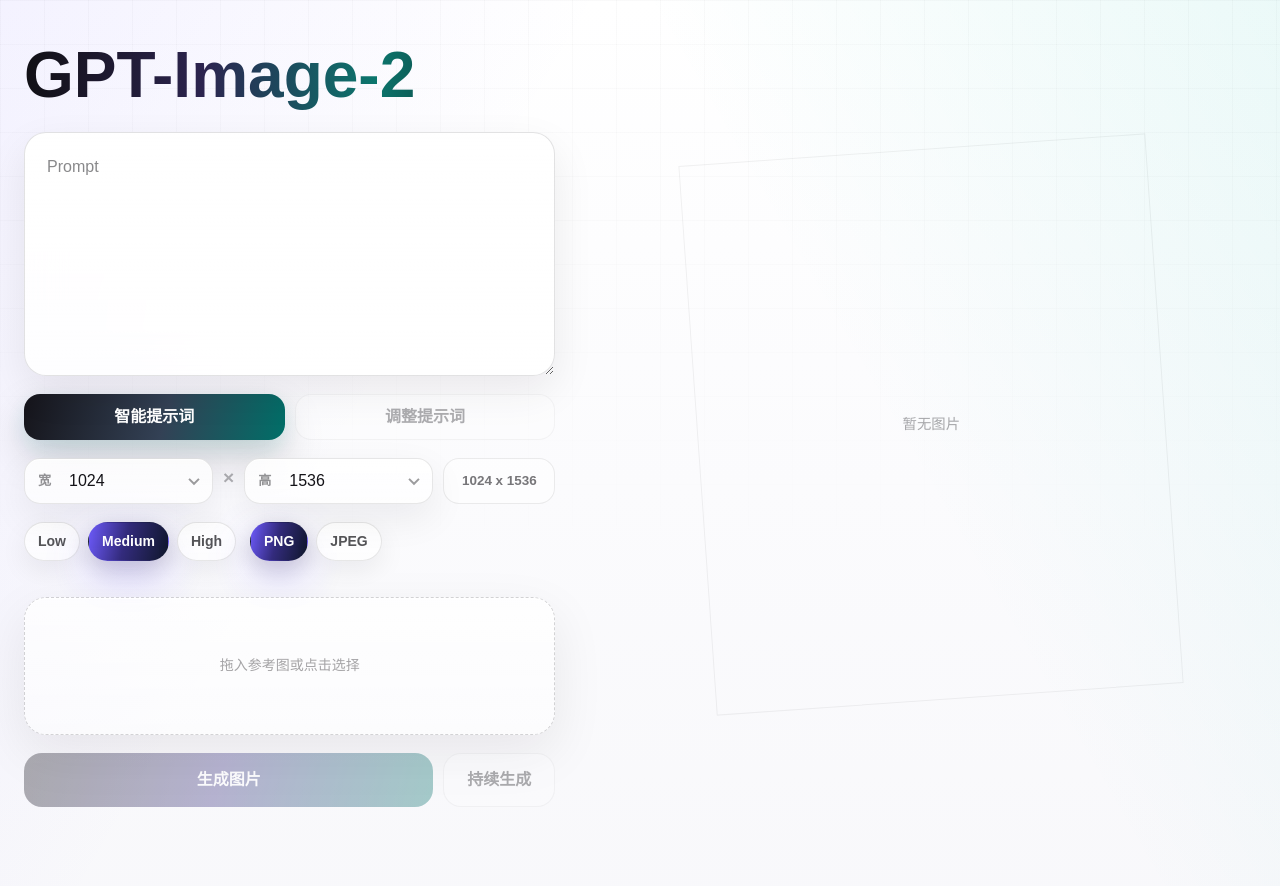
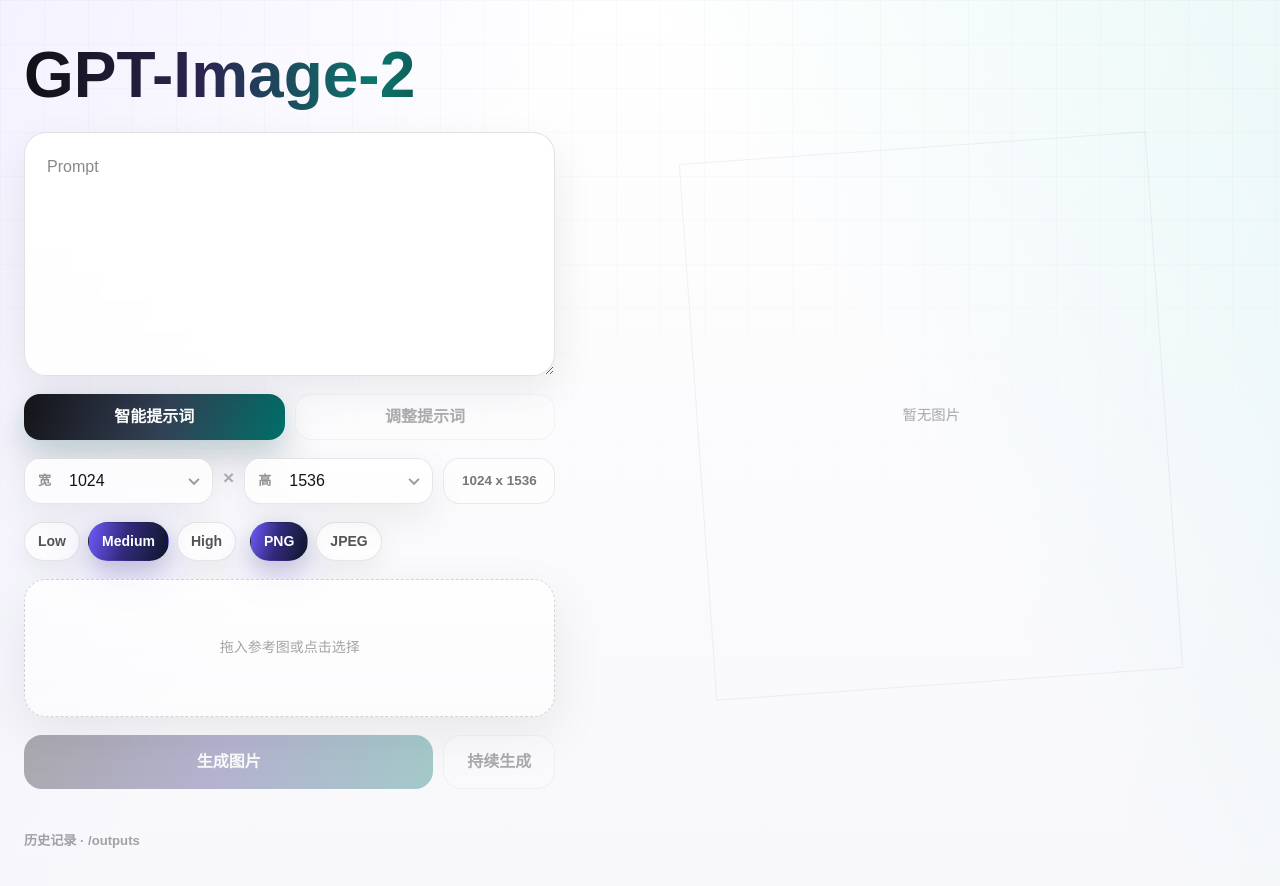
Before and after one commit to exobrain-alpha/gpt-image-2, a Next.js app: page / in a window 1280 px wide. Shown: the top 886 px of the page. Built offline with nearby package versions, Linux system fonts and the light colour scheme.

Commit message:
feat: 添加输出目录配置功能并更新相关组件

```diff
--- a/app/api/generate/route.ts
+++ b/app/api/generate/route.ts
@@ -9,6 +9,7 @@
   isValidImageSize,
   type GenerateImageRequest,
 } from "@/lib/image-options";
+import { getOutputDirectory } from "@/lib/output-directory";
 
 export const runtime = "nodejs";
 export const maxDuration = 60;
@@ -60,7 +61,7 @@
 
 const defaultApiVersion = "2025-04-01-preview";
 const defaultDeployment = "gpt-image-2";
-const outputDirectory = path.join(process.cwd(), "outputs");
+const outputDirectory = getOutputDirectory();
 const maxReferenceImageBytes = 25 * 1024 * 1024;
 
 export async function POST(request: Request) {
--- a/app/api/outputs/[fileName]/route.ts
+++ b/app/api/outputs/[fileName]/route.ts
@@ -1,10 +1,11 @@
 import { readFile } from "node:fs/promises";
 import path from "node:path";
 import { NextResponse } from "next/server";
+import { getOutputDirectory } from "@/lib/output-directory";
 
 export const runtime = "nodejs";
 
-const outputDirectory = path.join(process.cwd(), "outputs");
+const outputDirectory = getOutputDirectory();
 const contentTypes: Record<string, string> = {
   ".jpeg": "image/jpeg",
   ".jpg": "image/jpeg",
--- a/app/components/image-workbench.tsx
+++ b/app/components/image-workbench.tsx
@@ -43,7 +43,11 @@
   mode: "create" | "adjust";
 };
 
-export function ImageWorkbench() {
+export function ImageWorkbench({
+  outputDirectory,
+}: {
+  outputDirectory: string;
+}) {
   const promptPanelRef = useRef<HTMLElement | null>(null);
   const [promptPanelHeight, setPromptPanelHeight] = useState(0);
 
@@ -75,7 +79,7 @@
             <PromptPanel panelRef={promptPanelRef} />
             <PreviewPanel promptPanelHeight={promptPanelHeight} />
           </div>
-          <HistoryPanel />
+          <HistoryPanel outputDirectory={outputDirectory} />
         </div>
       </main>
     </ImageProvider>
@@ -273,6 +277,7 @@
         </div>
       </div>
 
+      {tags.length > 0 ? (
         <div className="tag-cloud">
           {tags.map((tag) => (
             <DeletableTag
@@ -285,6 +290,7 @@
             </DeletableTag>
           ))}
         </div>
+      ) : null}
 
       <div className="reference-zone">
         <input
@@ -906,7 +912,7 @@
   );
 }
 
-function HistoryPanel() {
+function HistoryPanel({ outputDirectory }: { outputDirectory: string }) {
   const { history, selectResult, clearHistory } = useImageState();
   const [columns, setColumns] = useState(1);
   const [lightboxResult, setLightboxResult] =
@@ -938,11 +944,16 @@
   }, []);
 
   if (history.length === 0) {
-    return <section className="min-h-36" />;
+    return (
+      <section className="history-section">
+        <p className="history-directory">历史记录 · {outputDirectory}</p>
+      </section>
+    );
   }
 
   return (
-    <section>
+    <section className="history-section">
+      <p className="history-directory">历史记录 · {outputDirectory}</p>
       <div
         className="history-grid"
         style={{ gridTemplateColumns: `repeat(${columns}, minmax(0, 1fr))` }}
--- a/app/globals.css
+++ b/app/globals.css
@@ -811,7 +811,7 @@
 .reference-zone {
   display: flex;
   flex-direction: column;
-  gap: 12px;
+  gap: 8px;
 }
 
 .reference-dropzone {
@@ -1026,6 +1026,17 @@
   max-height: none;
   object-fit: contain;
   object-position: center;
+}
+
+.history-section {
+  min-height: 9rem;
+}
+
+.history-directory {
+  margin: 0 0 14px;
+  color: rgba(20, 19, 24, 0.38);
+  font-size: 0.82rem;
+  font-weight: 650;
 }
 
 .history-grid {
--- a/app/page.tsx
+++ b/app/page.tsx
@@ -1,5 +1,6 @@
 import { ImageWorkbench } from "./components/image-workbench";
+import { getOutputDirectory } from "@/lib/output-directory";
 
 export default function Home() {
-  return <ImageWorkbench />;
+  return <ImageWorkbench outputDirectory={getOutputDirectory()} />;
 }
--- /dev/null
+++ b/lib/output-directory.ts
@@ -0,0 +1,18 @@
+import path from "node:path";
+
+export function getOutputDirectory() {
+  const configuredDirectory = process.env.OUTPUT_DIRECTORY?.trim();
+
+  if (!configuredDirectory) {
+    return path.join(process.cwd(), "outputs");
+  }
+
+  if (path.isAbsolute(configuredDirectory)) {
+    return configuredDirectory;
+  }
+
+  return path.join(
+    /* turbopackIgnore: true */ process.cwd(),
+    configuredDirectory,
+  );
+}
```
Also changed, not shown: 1 other file (tests, documents, lock files or other folders). Lines whose indentation alone changed are shown as unchanged.
